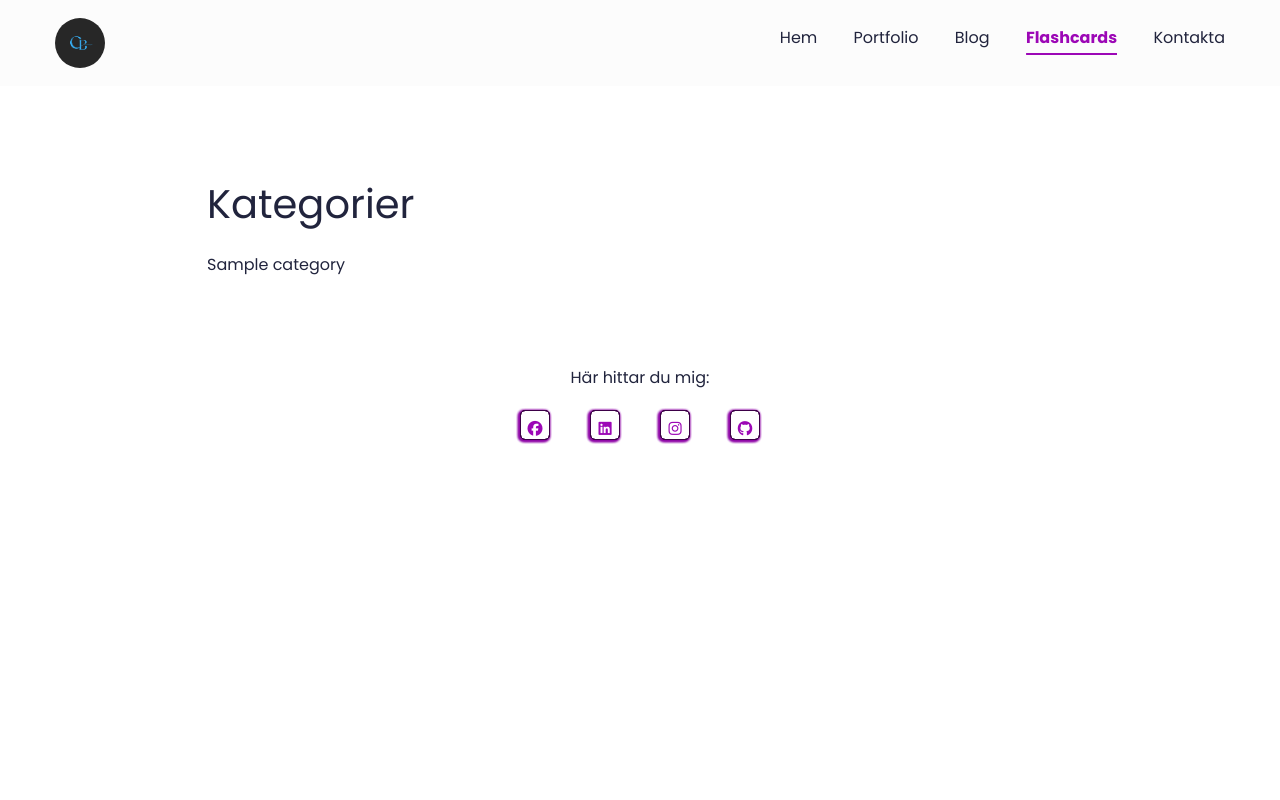
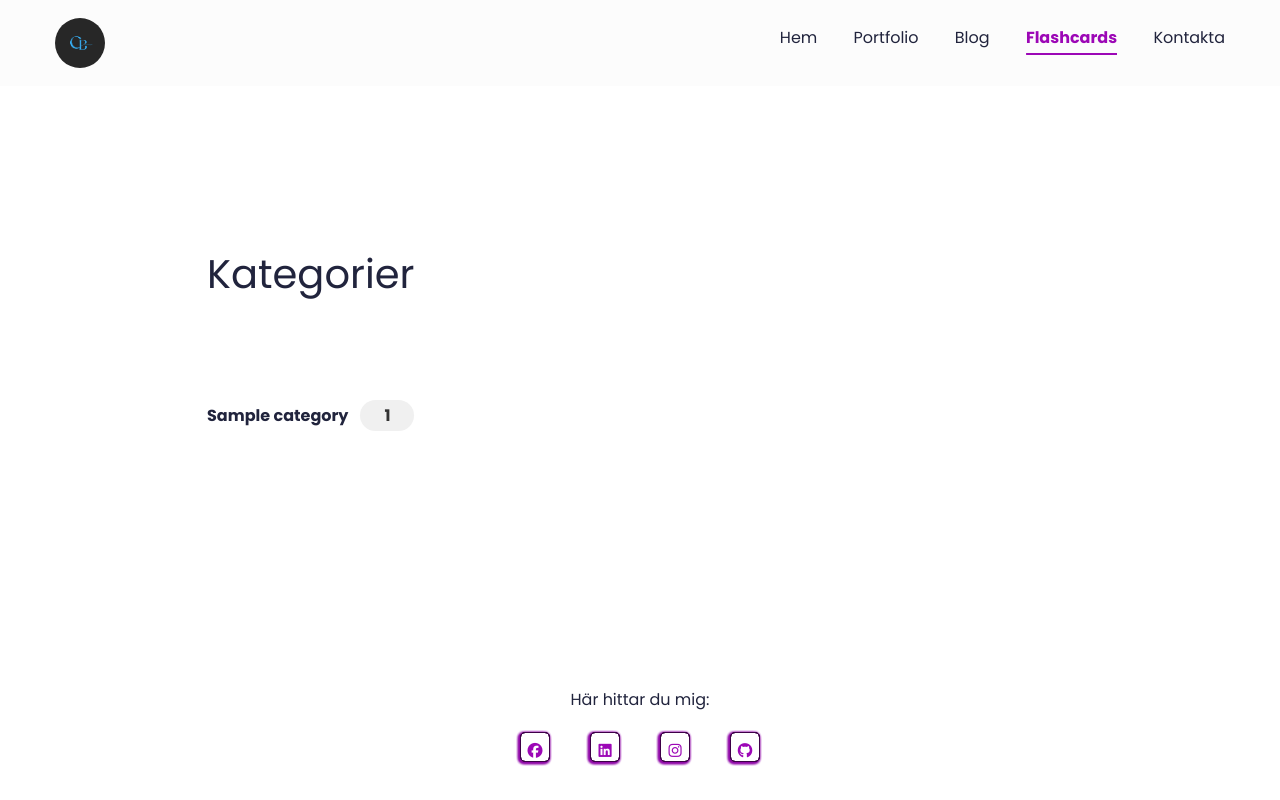
Before and after one commit to CBergane/Portfolio, a Django app: page /categories/ in a window 1280 px wide. Run offline with Django 4.2, Linux system fonts and the light colour scheme; tables that the repository leaves empty hold one stand-in row (values such as "Sample post"); some libraries are stand-ins or nearby versions.

Commit message:
added some style to the categorys

```diff
--- a/flashcards/views.py
+++ b/flashcards/views.py
@@ -1,9 +1,10 @@
 from django.shortcuts import render
+from django.db.models import Count
 from django.core.paginator import Paginator
 from .models import Category, Flashcard
 
 def category_list(request):
-    categories = Category.objects.all()
+    categories = Category.objects.annotate(num_flashcards=Count('flashcards')).order_by('id')
     return render(request, 'flashcards/category_list.html', {'categories': categories})
 
 def flashcard_list(request, category_id):
--- a/static/css/style.css
+++ b/static/css/style.css
@@ -602,6 +602,27 @@ input[type=text], input[type=email], select, textarea {
   background-color: red;
   color: white;
 }
+.category-item {
+  display: flex;
+  justify-content: space-between;
+  align-items: center;
+  padding: 8px 0; /* Lägg till lite utrymme runt varje rad */
+}
+
+.category-name {
+  flex-grow: 1; /* Låt kategorinamnet ta upp tillgängligt utrymme */
+  font-weight: bold; /* Gör texten fetare */
+  margin-right: 10px; /* Lägg till lite marginal till höger */
+}
+
+.category-count {
+  background-color: #f0f0f0; /* Ljus bakgrundsfärg */
+  padding: 3px 6px; /* Lägg till viss padding */
+  border-radius: 20px; /* Runda hörnen lite */
+  font-weight: bold; /* Gör siffran fet */
+  color: #333; /* Mörkare textfärg för kontrast */
+}
+
 
 /* Flashcards end */
 
--- a/templates/flashcards/category_list.html
+++ b/templates/flashcards/category_list.html
@@ -7,20 +7,29 @@
 {% block content %}
 <section>
     <div class="banner">
+        <div class="sectionSpaceSm">
+        </div>
         <div class="container">
             <div class="row g-4 g-md-3 align-items-center">
                 <div class="col-md-auto order-md-last">
                     <h1 class="text-xl font-bold mb-4">Kategorier</h1>
+                        <div class="sectionSpaceSm">
+                        </div>
                         <ul>
                             {% for category in categories %}
-                            <li class="mb-2">
-                                <a href="{% url 'flashcards:flashcard_list' category.id %}" class="text-blue-500 hover:text-blue-700">{{ category.name }}</a>
+                            <li class="mb-2 category-item">
+                                <a href="{% url 'flashcards:flashcard_list' category.id %}" class="">
+                                    <span class="category-name">{{ category.name }}</span>
+                                </a>
+                                    <span class="category-count px-4"> {{ category.num_flashcards }}</span>
                             </li>
                             {% endfor %}
                         </ul>
                 </div>
             </div>
         </div>
+        <div class="sectionSpace">
+        </div>
     </div>
 </section>
 {% endblock %}
```
Also changed, not shown: 1 other file.
